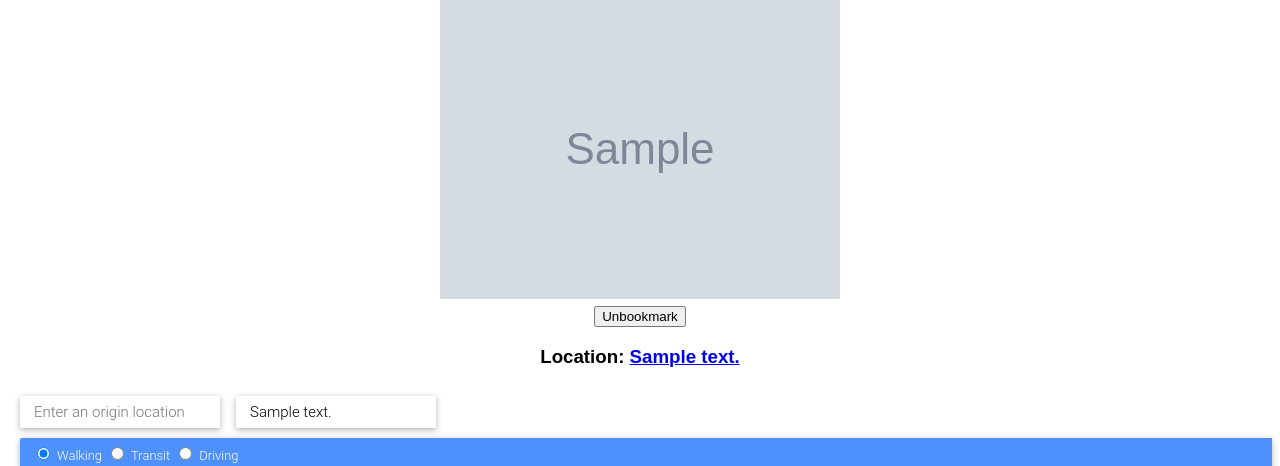
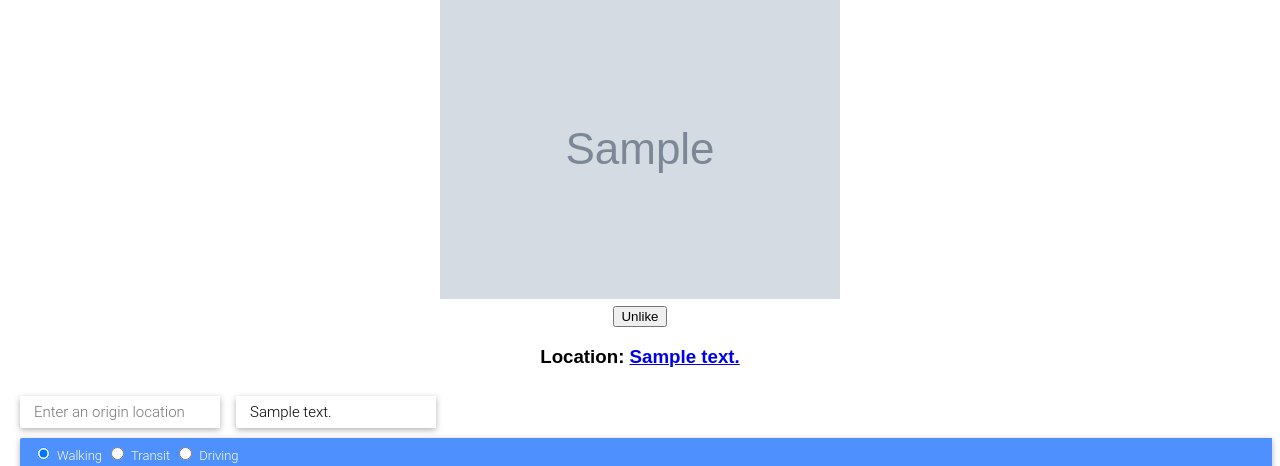
Before and after one commit to ceegin/Pocket-Passport, a Flask app: template templates/photo-info.html in a window 1280 px wide. Shown: the part 105-571 px from the top of the page. Run offline with Flask 2, Linux system fonts and the light colour scheme; tables that the repository leaves empty hold one stand-in row (values such as "Sample post"); the template is opened without the code that fills it: values that come from a table or form of the project are taken from there, most other values are stand-ins (such as "Sample title", 1, 10 or a date in 2020); grey boxes marked "Sample" are stand-in pictures; some libraries are stand-ins or nearby versions.

Commit message:
fixed broken like button

```diff
--- a/templates/photo-info.html
+++ b/templates/photo-info.html
@@ -6,9 +6,9 @@
 
 <img src="{{ img_src }}" class="photo-info"><br>
   {% if saved is none %}
-    <button type="button" id="bookmark">Bookmark!</button><br>
+    <button type="button" id="like">Like</button><br>
   {% elif saved is not none %}
-    <button type="button" id="unbookmark">Unbookmark</button><br>
+    <button type="button" id="unlike">Unlike</button><br>
   {% endif %}
 <script>
   src="https://code.jquery.com/jquery-3.2.1.js">
@@ -39,13 +39,13 @@
 
 <h3>Yelp location: {{ yelpname }}</h3>
 <h3>Yelp rating: {{ yelprating }}</h3>
-<a href="{{ yelplink }}" align="middle"><img src="http://static.wixstatic.com/media/f9853c_faa58d3f74b646e1bb90a948c52bac59~mv2.gif_srz_200_200_85_22_0.50_1.20_0.00_gif_srz" align="middle"></a>
+<a href="{{ yelplink }}" ><img src="http://static.wixstatic.com/media/f9853c_faa58d3f74b646e1bb90a948c52bac59~mv2.gif_srz_200_200_85_22_0.50_1.20_0.00_gif_srz"></a>
 
 
 <script>
     function likeButton() {
-        $("button#bookmark").replaceWith('<button type="button" id="unbookmark">Unbookmark</button>');
-         $("button#unbookmark").on("click", removePic)
+        $("button#like").replaceWith('<button type="button" id="unlike">Unlike</button>');
+         $("button#unlike").on("click", removePic)
     }
     function savePic(evt) {
 
```
